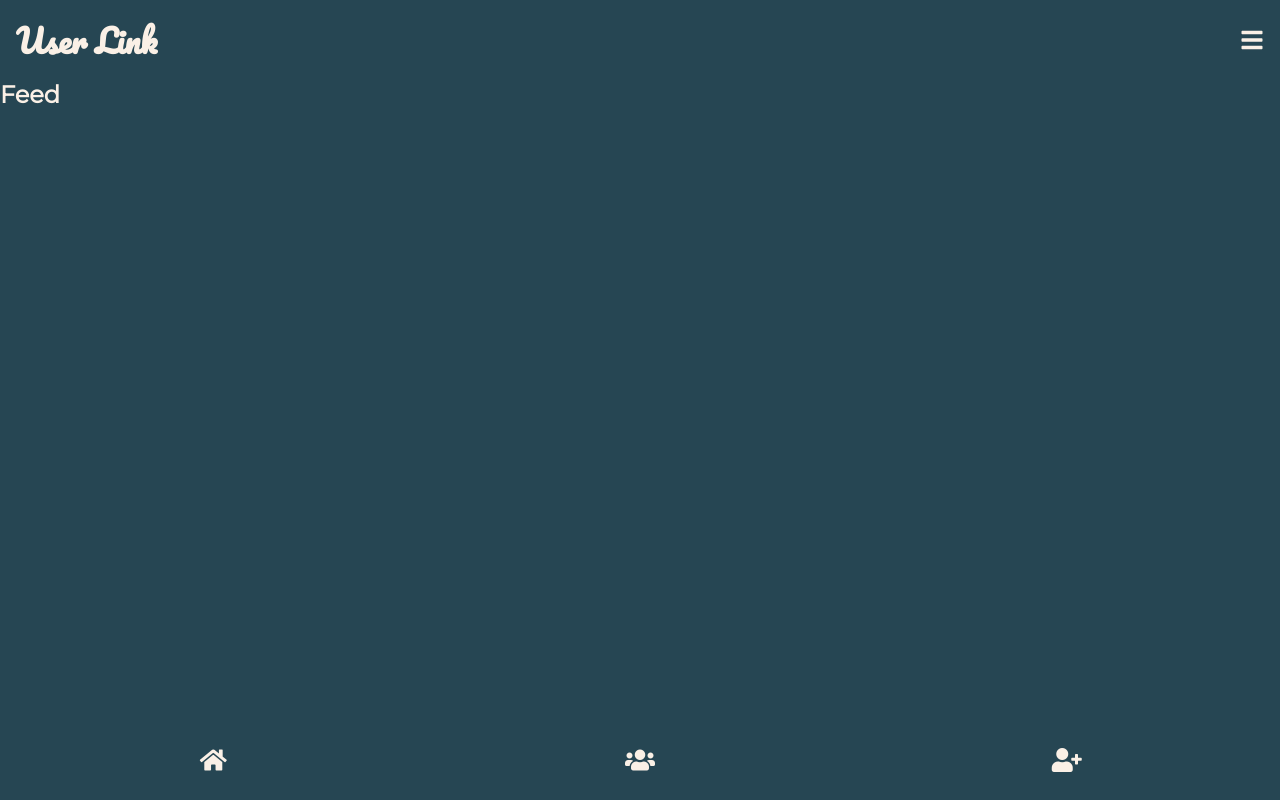
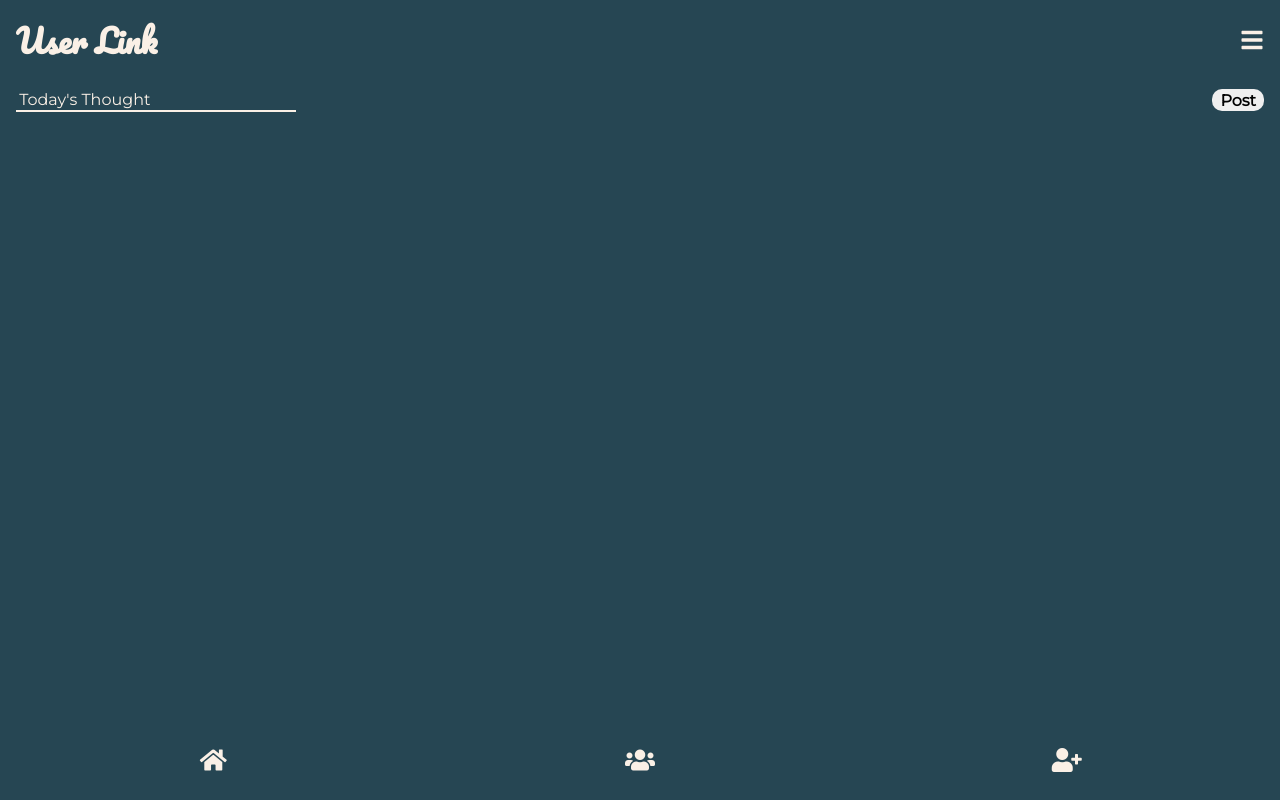
Before and after one commit to DigitalDiego/userlink, a React (Create React App) app: page /home/feed in a window 1280 px wide. Built offline with nearby package versions, Linux system fonts and the light colour scheme.

Commit message:
Files Deployed

```diff
--- a/src/App.js
+++ b/src/App.js
@@ -39,7 +39,7 @@ const App = () => {
           />
         </Route>
         <Route path='/home'>
-          <Home/>
+          <Home firstName={firstName}/>
         </Route>
       </Switch>
     </>
--- a/src/Components/Feed.js
+++ b/src/Components/Feed.js
@@ -1,9 +1,78 @@
-import React from 'react'
-const Feed = () => {
+import React, {useState} from 'react'
+import styled from 'styled-components'
+
+const Container = styled.section`
+    width:100%;
+    height:80vh;
+    form{
+        width:100%;
+        height:5vh;
+        display:flex;
+        justify-content:space-between;
+        align-items:center;
+        padding:0 1em;
+        input{
+            width:280px;
+            padding:.1em .2em;
+            background:none;
+            border:none;
+            outline:none;
+            border-bottom:2px solid linen;
+            color:linen;
+            font-size:1em;
+            &::placeholder{
+                color:linen;
+            }
+        }
+        button{
+            padding:.1em .5em;
+            font-size:1em;
+            border-radius:10px;
+            border:none;
+            outline:none;
+            cursor:pointer;
+            font-weight:bold;
+        }
+    }
+`
+const Feed = ({firstName}) => {
+    const [post, setPost] = useState('')
+    const [posts, setPosts] = useState([])
+    const handlePost = (event) => {
+        event.preventDefault()
+        const newPost = {
+            id: new Date().getTime(),
+            text:post,
+            month: new Date().getMonth() + 1,
+            day: new Date().getDate(),
+            year: new Date().getFullYear(),
+            name: firstName
+        }
+        setPosts([...posts].concat(newPost))
+        setPost('')
+    }
     return (
-        <div>
-            <h1>Feed</h1>
-        </div>
+        <Container>
+            <form onSubmit={handlePost}>
+                <input type="text" placeholder="Today's Thought" onChange={event => setPost(event.target.value)} value={post}/>
+                <button type='submit'>Post</button>
+            </form>
+            <div className="post-list">
+                {posts.map((post) => (
+                    <div className="post" key={post.id}>
+                        <header>
+                            <h1>{post.name}</h1>
+                        </header>
+                        <div className="content">
+                            <p>{post.text}</p>
+                        </div>
+                        <div className="date">
+                            <p>{post.month} / {post.day} / {post.year}</p>
+                        </div>
+                    </div>
+                ))}
+            </div>
+        </Container>
     )
 }
 
--- a/src/Data/MobileData.js
+++ b/src/Data/MobileData.js
@@ -9,6 +9,6 @@ export const mobileData = [
     },
     {
         icon:<i className="fas fa-user-plus"></i>,
-        link:"home/find-people"
+        link:"/home/find-people"
     },
 ]
--- a/src/Pages/Home.js
+++ b/src/Pages/Home.js
@@ -40,6 +40,7 @@ const Container = styled.section`
             height:10vh;
             display:flex;
             justify-content:space-between;
+
             align-items:center;
             .mobile-nav-link{
                 width:100%;
@@ -52,7 +53,7 @@ const Container = styled.section`
         }
     }
 `
-const Home = () => {
+const Home = ({firstName}) => {
     return (
         <Container>
             <header>
@@ -68,7 +69,9 @@ const Home = () => {
             </header>
             <div className="mobile-container">
                 <Switch>
-                    <Route path="/home/feed" component={Feed}/>
+                    <Route path="/home/feed">
+                        <Feed firstName={firstName}/>
+                    </Route>
                     <Route path="/home/friends" component={Friends}/>
                     <Route path="/home/find-people" component={FindPeople}/>
                 </Switch>
```
